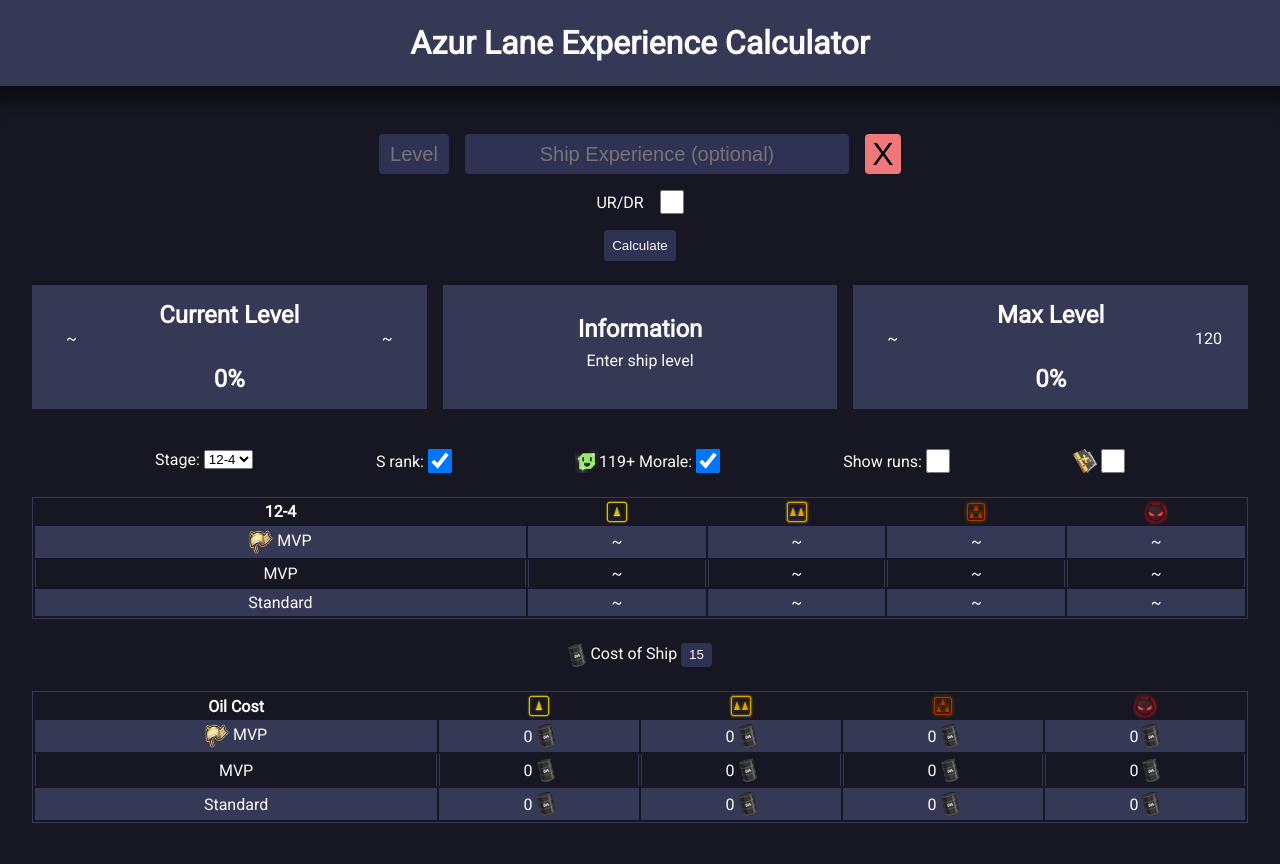
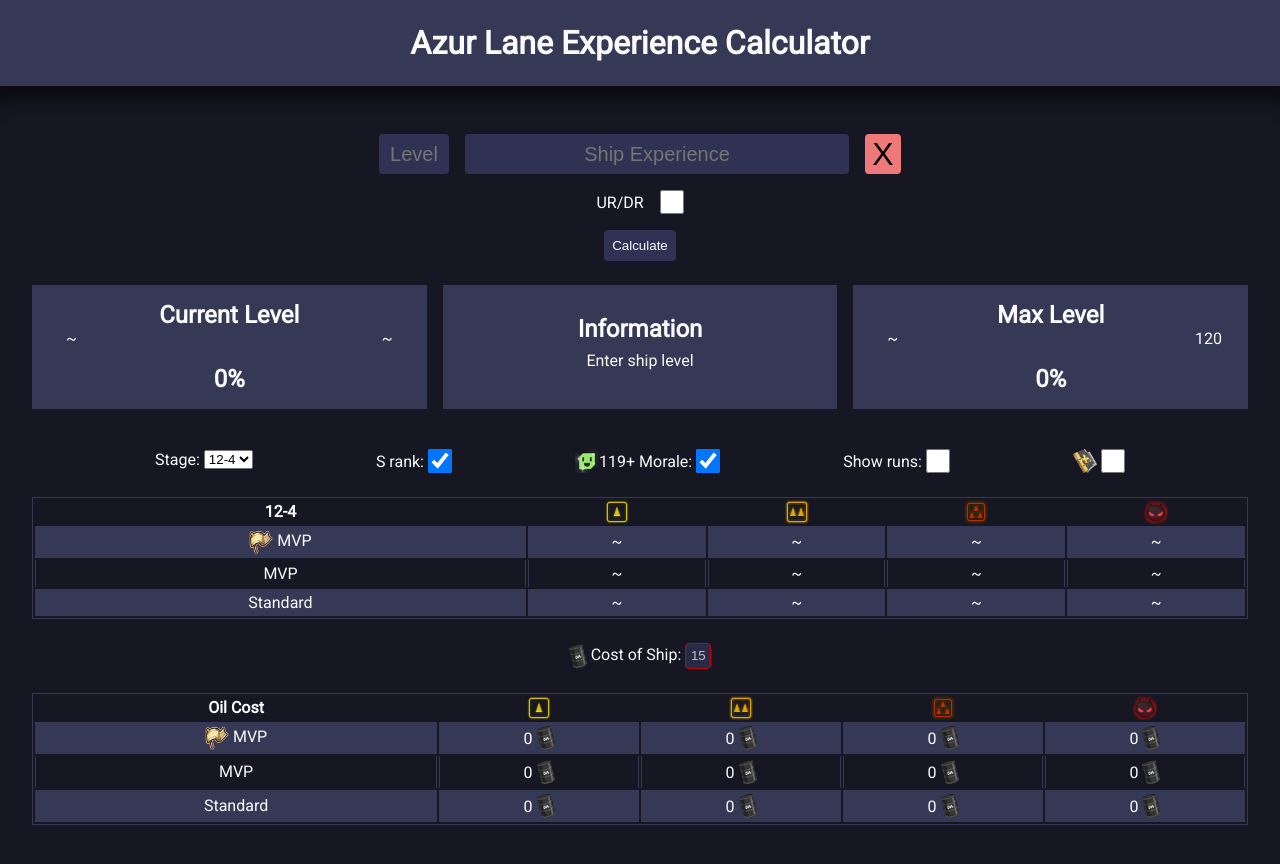
Before and after one commit to ShaumikRahman/azur-lane-xp-calc, a React (Create React App) app: page / in a window 1280 px wide. Built offline with nearby package versions, Linux system fonts and the light colour scheme.

Commit message:
table complete

```diff
--- a/src/components/InputForm.js
+++ b/src/components/InputForm.js
@@ -194,7 +194,7 @@
           />
           <input
             min="0"
-            placeholder="Ship Experience (optional)"
+            placeholder="Ship Experience"
             type="number"
             className="Exp"
             name="exp"
--- a/src/components/Table.js
+++ b/src/components/Table.js
@@ -15,7 +15,7 @@
   const [mood, setMood] = useState(true);
   const [runs, setRuns] = useState(false);
   const [plan, setPlan] = useState(false);
-  const [oil, setOil] = useState(15);
+  const [oil, setOil] = useState('15');
 
   let flagMvp = [];
   let flagMvpRuns = [];
@@ -25,6 +25,10 @@
   let standardRuns = [];
 
   if (data) {
+
+    document.getElementById('oil').removeAttribute('disabled');
+    document.getElementById('oil').classList.remove('disabled');
+
     //console.log("data");
     let maxLevelExp = data.maxProgress;
     let Easy;
@@ -180,6 +184,12 @@
     }
   } else {
     //console.log("none");
+
+    if (document.getElementById('oil')) {
+      document.getElementById('oil').setAttribute('disabled', '');
+      document.getElementById('oil').classList.add('disabled');
+    }
+
     flagMvp = ["~", "~", "~", "~"];
 
     mvp = ["~", "~", "~", "~"];
@@ -193,8 +203,8 @@
     standardRuns = [0, 0, 0, 0];
   }
 
-  console.log(typeof oil)
-  console.log(typeof standardRuns[0]);
+  // console.log(typeof oil)
+  // console.log(typeof standardRuns[0]);
 
   return (
     <div className="tableContainer">
@@ -348,16 +358,20 @@
           </tr>
         </tbody>
       </table>
-      <div className="oilInput">
-        <label htmlFor="oil"><img src={oilCan} className="oilCan" alt="oil" /> Cost of Ship </label>
+      <form className="oilInput">
+        <label htmlFor="oil"><img src={oilCan} className="oilCan" alt="oil" /> Cost of Ship: </label>
         <input
+        id="oil"
+        className="disabled"
         name="oil"
         type="number"
+        min="1"
         max="19"
         value={oil}
         onChange={e => setOil(e.target.value)}
+        disabled
          />
-      </div>
+      </form>
       <table className="table">
         <thead className="table__head">
           <tr>
@@ -381,24 +395,24 @@
             <td>
               <img src={flag} alt="flag" className="flag" /> MVP
             </td>
-            <td><p>{flagMvpRuns[0] * parseInt(oil)}</p> <img src={oilCan} className="oilCan" alt="oil" /></td>
-            <td><p>{flagMvpRuns[1] * parseInt(oil)}</p> <img src={oilCan} className="oilCan" alt="oil" /></td>
-            <td><p>{flagMvpRuns[2] * parseInt(oil)}</p> <img src={oilCan} className="oilCan" alt="oil" /></td>
-            <td><p>{flagMvpRuns[3] * parseInt(oil)}</p> <img src={oilCan} className="oilCan" alt="oil" /></td>
+            <td><p>{flagMvpRuns[0] * oil}</p> <img src={oilCan} className="oilCan" alt="oil" /></td>
+            <td><p>{flagMvpRuns[1] * oil}</p> <img src={oilCan} className="oilCan" alt="oil" /></td>
+            <td><p>{flagMvpRuns[2] * oil}</p> <img src={oilCan} className="oilCan" alt="oil" /></td>
+            <td><p>{flagMvpRuns[3] * oil}</p> <img src={oilCan} className="oilCan" alt="oil" /></td>
           </tr>
           <tr>
             <td>MVP</td>
-            <td><p>{mvpRuns[0] * parseInt(oil)}</p> <img src={oilCan} className="oilCan" alt="oil" /></td>
-            <td><p>{mvpRuns[1] * parseInt(oil)}</p> <img src={oilCan} className="oilCan" alt="oil" /></td>
-            <td><p>{mvpRuns[2] * parseInt(oil)}</p> <img src={oilCan} className="oilCan" alt="oil" /></td>
-            <td><p>{mvpRuns[3] * parseInt(oil)}</p> <img src={oilCan} className="oilCan" alt="oil" /></td>
+            <td><p>{mvpRuns[0] * oil}</p> <img src={oilCan} className="oilCan" alt="oil" /></td>
+            <td><p>{mvpRuns[1] * oil}</p> <img src={oilCan} className="oilCan" alt="oil" /></td>
+            <td><p>{mvpRuns[2] * oil}</p> <img src={oilCan} className="oilCan" alt="oil" /></td>
+            <td><p>{mvpRuns[3] * oil}</p> <img src={oilCan} className="oilCan" alt="oil" /></td>
           </tr>
           <tr>
             <td>Standard</td>
-            <td><p>{standardRuns[0] * parseInt(oil)}</p> <img src={oilCan} className="oilCan" alt="oil" /></td>
-            <td><p>{standardRuns[1] * parseInt(oil)}</p> <img src={oilCan} className="oilCan" alt="oil" /></td>
-            <td><p>{standardRuns[2] * parseInt(oil)}</p> <img src={oilCan} className="oilCan" alt="oil" /></td>
-            <td><p>{standardRuns[3] * parseInt(oil)}</p> <img src={oilCan} className="oilCan" alt="oil" /></td>
+            <td><p>{standardRuns[0] * oil}</p> <img src={oilCan} className="oilCan" alt="oil" /></td>
+            <td><p>{standardRuns[1] * oil}</p> <img src={oilCan} className="oilCan" alt="oil" /></td>
+            <td><p>{standardRuns[2] * oil}</p> <img src={oilCan} className="oilCan" alt="oil" /></td>
+            <td><p>{standardRuns[3] * oil}</p> <img src={oilCan} className="oilCan" alt="oil" /></td>
           </tr>
         </tbody>
       </table>
--- a/src/scss/_index.scss
+++ b/src/scss/_index.scss
@@ -203,6 +203,10 @@
         width: 1.125rem;
         height: 1.5rem;
         vertical-align: middle;
+
+        @media (max-width: 20em) {
+          display: none;
+        }
       }
 
       .oilInput {
@@ -217,11 +221,16 @@
           text-align: center;
 
           height: 1.5rem;
-          width: 2.5%;
+          width: 1.5rem;
           border-radius: 0.25rem;
           border: none;
           background-color: #2f3253;
           color: #fafafa;
+        }
+
+        .disabled {
+          border: 1px solid red;
+          opacity: 0.75;
         }
       }
 
```
Also changed, not shown: public/css/style.css, src/components/Footer.js (added), 1 other file (tests, documents, lock files or other folders).
